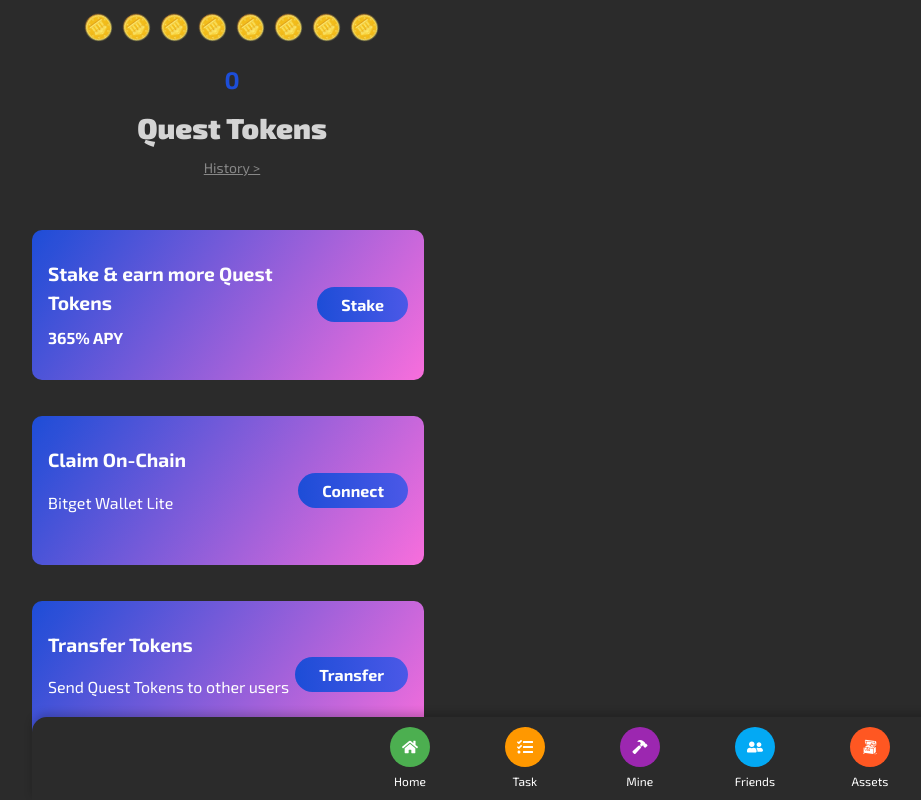
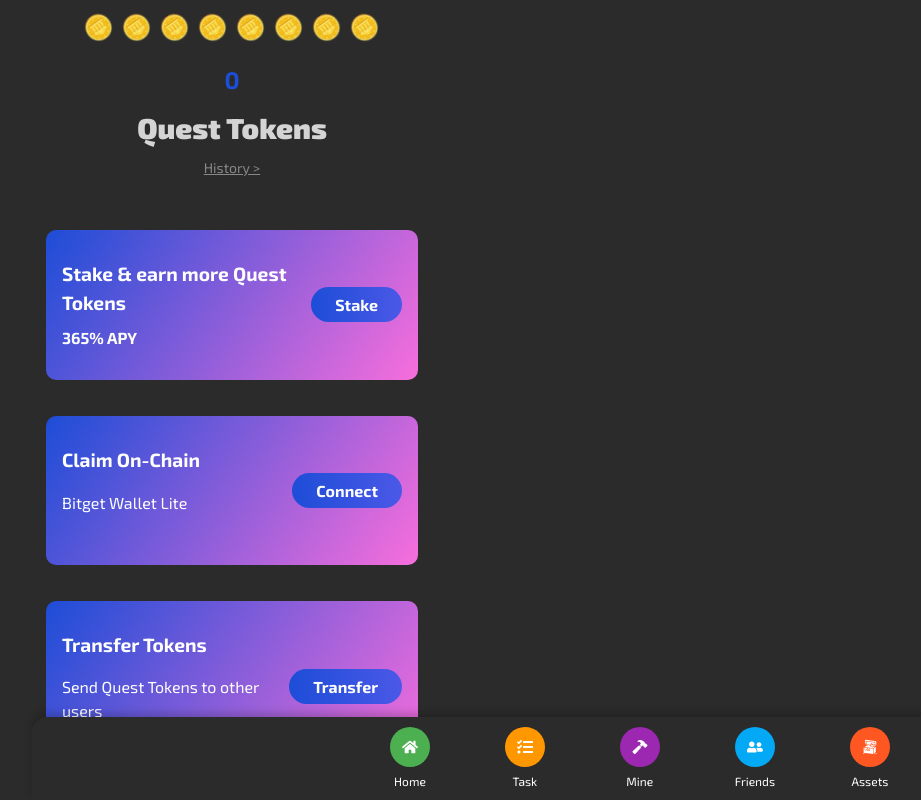
Before and after one commit to TEE2DWHY/quest-vista, a React (Vite) app: page /dashboard in a window 1280 px wide. Both pictures are taken after a click on the element "Assets". Shown: the whole page, without its empty margins (358-1279 px from the left). Built offline with nearby package versions, Linux system fonts and the light colour scheme.

Commit message:
updated the styling for assets

```diff
--- a/src/assets/styles/dashboard.css
+++ b/src/assets/styles/dashboard.css
@@ -674,6 +674,8 @@ p {
 .card-container {
   display: flex;
   flex-direction: column;
+  align-items: center;
+  justify-content: center;
   gap: 1rem;
   margin-bottom: 15px;
 }
@@ -683,7 +685,7 @@ p {
   border-radius: 10px;
   padding: 30px 1rem;
   transition: transform 0.3s ease, box-shadow 0.3s ease;
-  width: 90%;
+  width: 85%;
   margin-top: 20px;
 }
 
```
